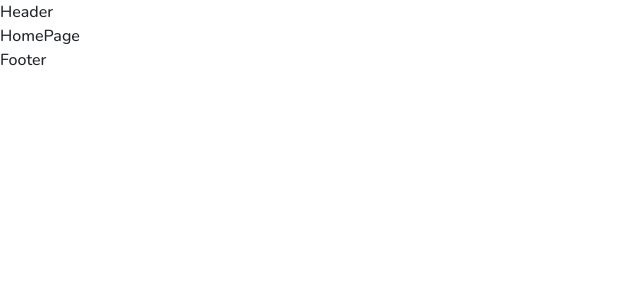
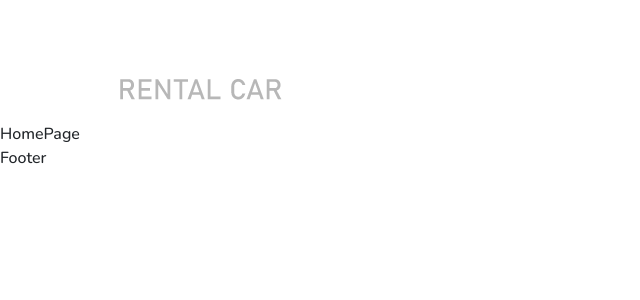
Before and after one commit to meteyildirim/bitproj, a React (Create React App) app in the folder car-rent/: page / in a window 1280 px wide. Shown: the top 300 px of the page, without its empty margins (0-640 px from the left). Built offline with nearby package versions, Linux system fonts and the light colour scheme.

Commit message:
add logo

```diff
--- a/car-rent/src/components/user/common/header/header.js
+++ b/car-rent/src/components/user/common/header/header.js
@@ -1,7 +1,19 @@
 import React from "react";
-
+import { Container } from "react-bootstrap";
+// import styled from "styled-components";
+import logo from "../../../../assets/img/logo/logo.png";
 const Header = () => {
-  return <div>Header</div>;
+  return (
+    <>
+      <Container>
+        <div className="header">
+          <div className="logo">
+            <img src={logo} alt="" />
+          </div>
+        </div>
+      </Container>
+    </>
+  );
 };
 
 export default Header;
```
Also changed, not shown: car-rent/src/assets/img/logo/logo.png (added).
